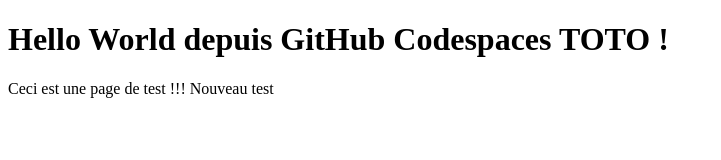
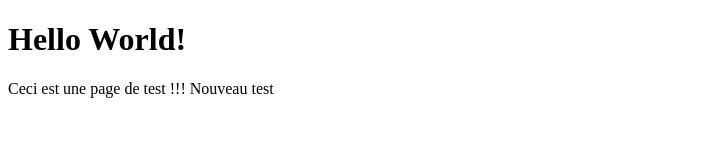
Before and after one commit to Denis-lab-911/hello-web, a website: page index.html in a window 1280 px wide. Shown: the whole page, without its empty margins (0-721 px from the left). Drawn offline with Linux system fonts and the light colour scheme.

Commit message:
Update index.html

```diff
--- a/index.html
+++ b/index.html
@@ -5,7 +5,7 @@
     <title>Hello World</title>
   </head>
   <body>
-    <h1>Hello World depuis GitHub Codespaces TOTO !</h1>
+    <h1>Hello World!</h1>
     Ceci est une page de test !!! Nouveau test
   </body>
 </html>
```
